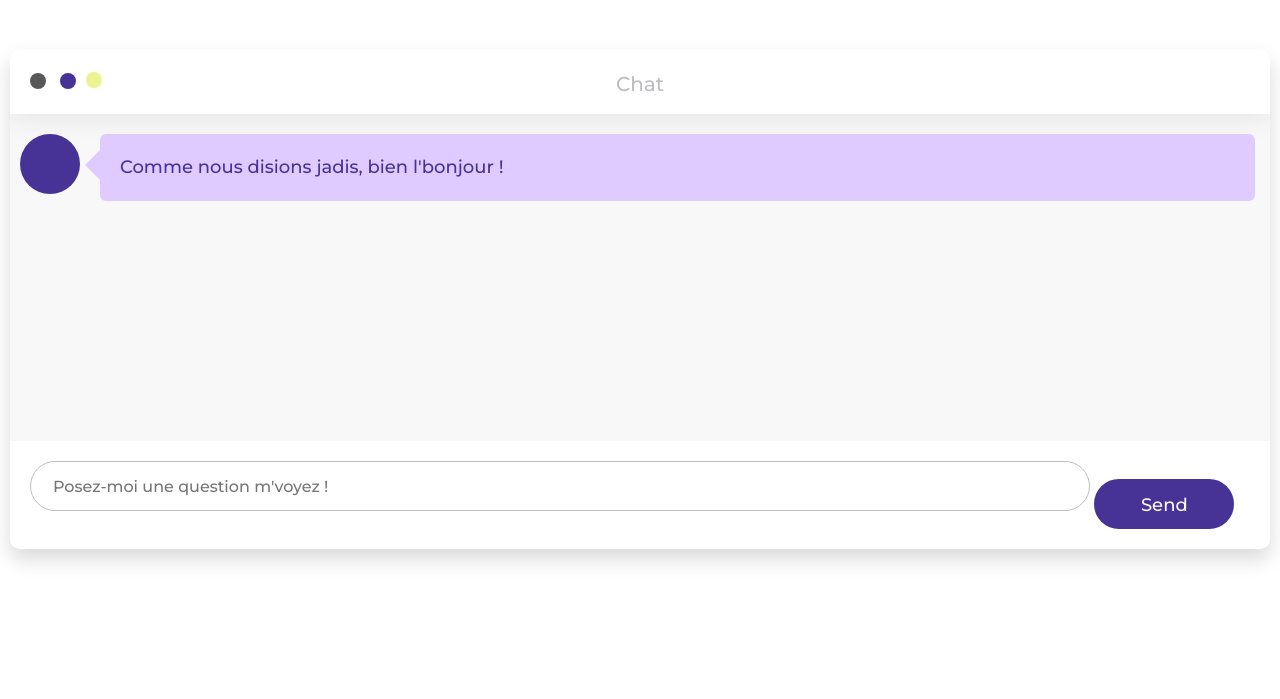
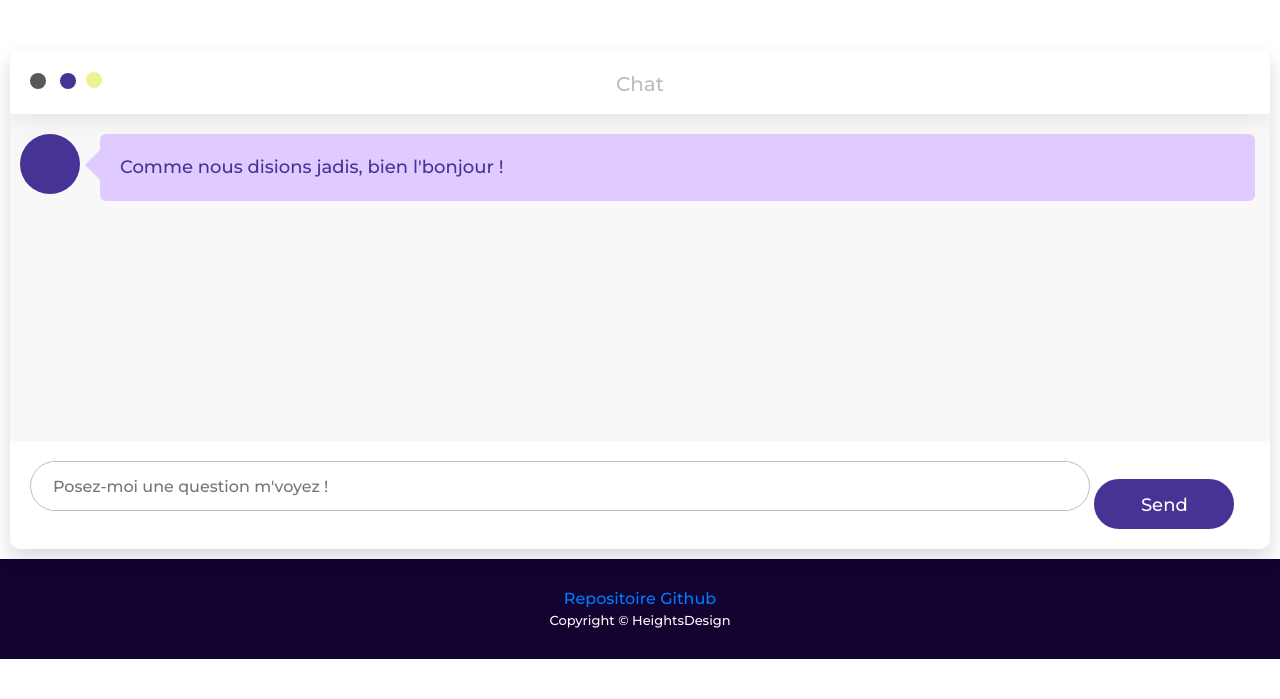
Before and after one commit to Heightsdesign/granpy, a Flask app: page / in a window 1280 px wide. Shown: the part 101-800 px from the top of the page. Run offline with Flask 2, Linux system fonts and the light colour scheme; parts of the project's set-up code (start-up, migrations or seed data) failed here and were passed over; some libraries are stand-ins or nearby versions.

Commit message:
Modified map placement

```diff
--- a/granpyapp/src/static/css/style.css
+++ b/granpyapp/src/static/css/style.css
@@ -13,9 +13,28 @@
     color: rgb(252, 250, 248);
 }
 
-* {
-    box-sizing: border-box;
+#footerrow{
+  height : 100px;
+  background-color:#130330;
 }
+
+#footer-text {
+  margin: auto;
+  font-family: 'Montserrat', sans-serif;
+  font-size: small;
+  color: rgb(252, 250, 248);
+  text-align: center;
+}
+
+#footer-text #repo {
+
+  font-size: medium;
+}
+
+#body-bg{
+  height : 560px;
+}
+
 
 body {
     font-family: 'Montserrat', sans-serif;
@@ -24,6 +43,7 @@ body {
 .chat_window {
     position: absolute;
     width: calc(100% - 20px);
+    min-width: 500;
     max-width: 1920px;
     height: 500px;
     border-radius: 10px;
@@ -160,6 +180,7 @@ body {
     width: 'none';
     border-radius: 6px;
     margin-top: 20px;
+    margin-bottom: 20px;
     position: 'absolute';
     bottom: 0;
   }
--- a/granpyapp/src/static/js/chatbox.js
+++ b/granpyapp/src/static/js/chatbox.js
@@ -1,4 +1,3 @@
-
 
 (function() {
     var Message;
@@ -67,8 +66,16 @@
                         if (data['status'] === 'OK'){
 
                             var granpy_res = data['granpyMessage'] + data['wikiresult'];
+
                             sendMessage(granpy_res, 'left');
+
                             var url_str = 'Pour en savoir plus : ' + JSON.stringify(data['wikiurl']);
+
+                            var newdiv = document.createElement('div');
+                            var message_template = document.getElementsByClassName('message_template')[0];
+                            newdiv.setAttribute("id", "map");
+
+                            //message_template.insertBefore(newdiv,message_template.lastChild) //OR insert it
 
                             initMap = function(latitude, longitude) {
 
@@ -84,6 +91,8 @@
                                 var map = new google.maps.Map(document.getElementById("map"), options);
                                 var marker = new google.maps.Marker({position:{lat: latitude, lng: longitude}, map:map});
                             };
+
+                            message_template.appendChild(newdiv);
 
                             sendMessage(url_str, 'left');
                             initMap();
--- a/granpyapp/src/templates/index.html
+++ b/granpyapp/src/templates/index.html
@@ -69,7 +69,7 @@
                 <div class="text_wrapper">
                     <div class="text"></div>
                 </div>
-                <div id='map' class="map"></div>
+                <!-- <div id='map' class="map"></div> -->
             </li>
         </div>
 
@@ -80,7 +80,16 @@
         <script src="/static/js/chatbox.js"></script>
         <script src="https://stackpath.bootstrapcdn.com/bootstrap/4.4.1/js/bootstrap.min.js" integrity="sha384-wfSDF2E50Y2D1uUdj0O3uMBJnjuUD4Ih7YwaYd1iqfktj0Uod8GCExl3Og8ifwB6" crossorigin="anonymous"></script>
 
-
-
   </body>
+  <div id="body-bg"></div>
+        <footer>
+            <div class="container-fluid">
+                <div class="row" id="footerrow">
+                    <div id=footer-text>
+                        <a id='repo' href="https://github.com/Heightsdesign/granpy" title="Github">Repositoire Github</a>
+                        <div id='copyright'>Copyright © HeightsDesign</div>
+                    </div>
+                </div>
+            </div>
+        </footer>
 </html>
--- a/granpyapp/src/wiki.py
+++ b/granpyapp/src/wiki.py
@@ -41,12 +41,12 @@ class WikiSearcher:
         self.__set_lookup()
 
         try:
-            url = wikipedia.page(self.lookup[0]).url
+            self.my_url = wikipedia.page(self.lookup[0]).url
 
         except wikipedia.exceptions.PageError:
-            url = wikipedia.page(self.lookup[1]).url
+            self.my_url = wikipedia.page(self.lookup[1]).url
 
-        return url
+        return self.my_url
 
 wikisearch = WikiSearcher(geocode_mock_data2)
 print(wikisearch.geolookup())
```
Also changed, not shown: READ_ME.md (+1 -1 lines), granpyapp/tests/test_wiki.py (+51 -13 lines), 1 other file. Lines whose indentation alone changed are shown as unchanged.
